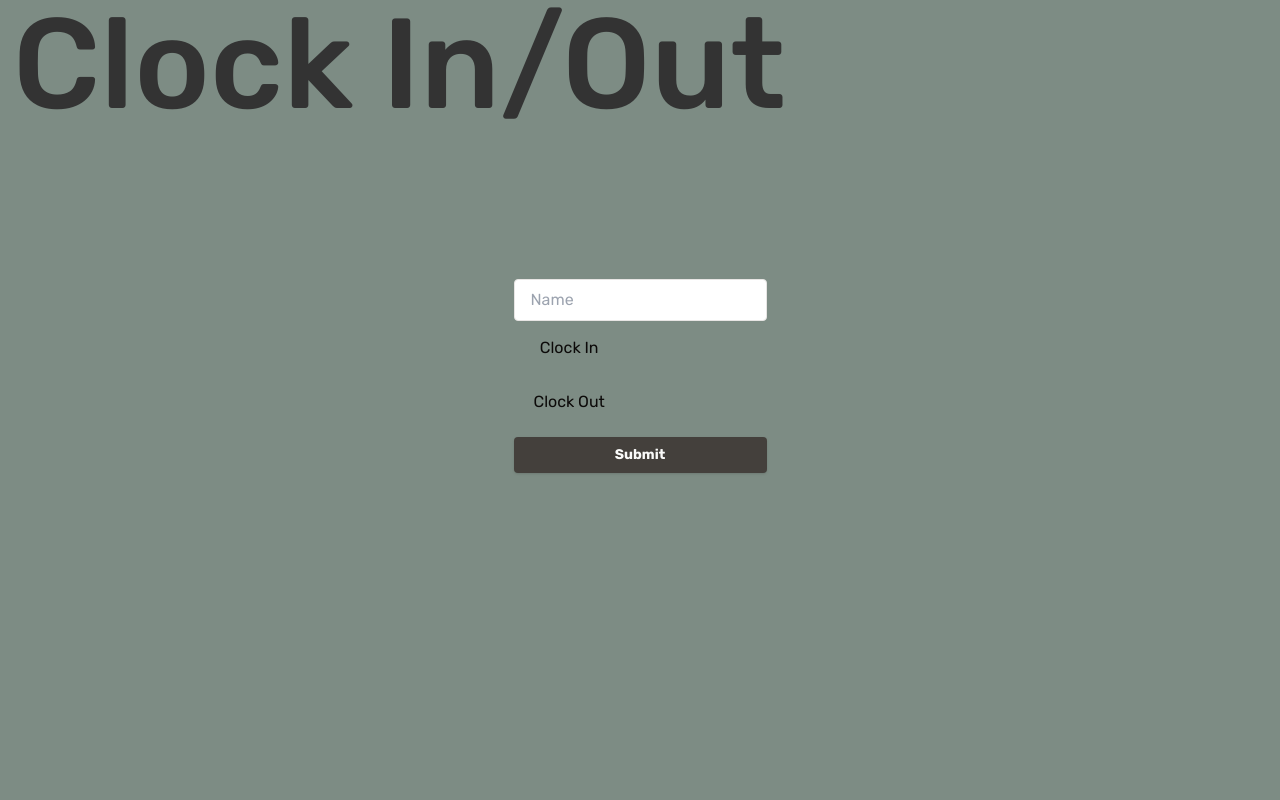
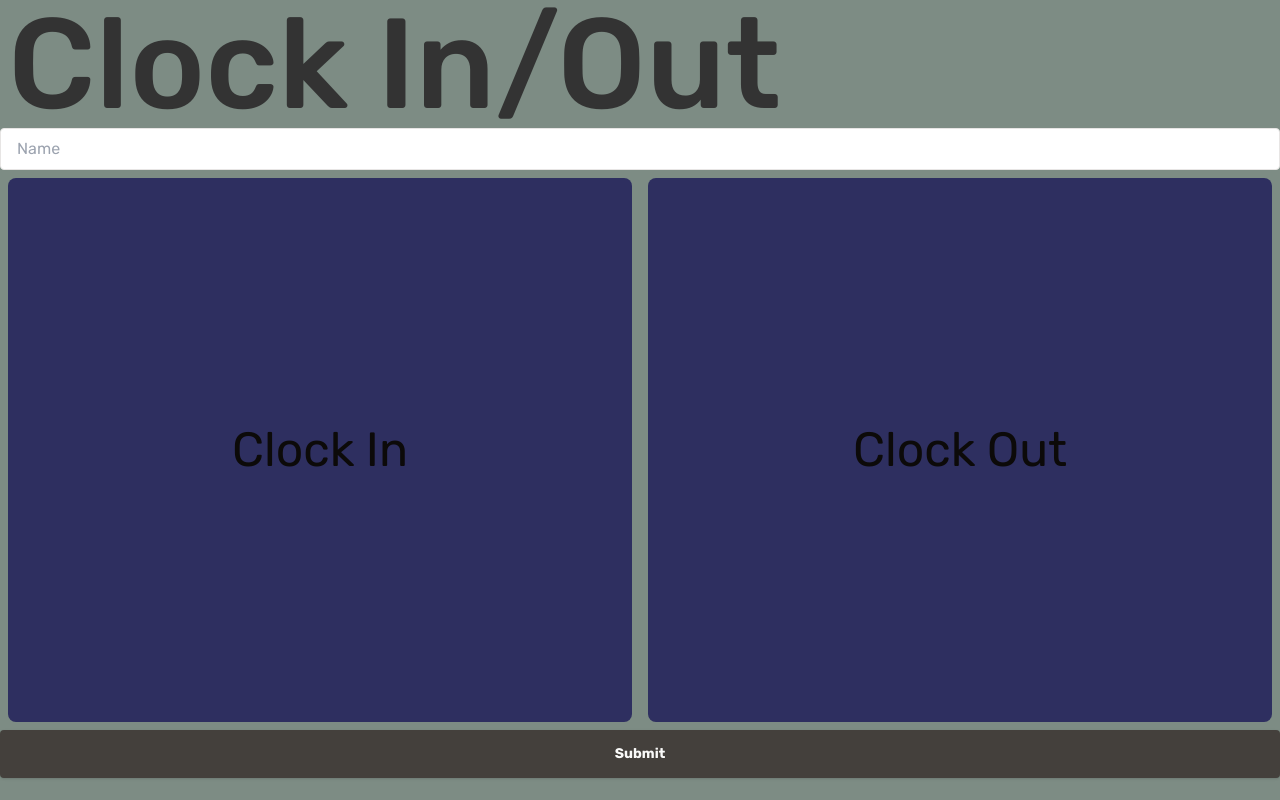
Before and after one commit to jetskiiiiiii/iuc-intern-portal, a Next.js app: page /clockinoutform in a window 1280 px wide. Built offline with nearby package versions, Linux system fonts and the light colour scheme.

Commit message:
UI changes

```diff
--- a/src/app/clockinoutform/components/clock-in-out-form.tsx
+++ b/src/app/clockinoutform/components/clock-in-out-form.tsx
@@ -6,7 +6,7 @@ import { useState, useEffect } from "react";
 import { Button } from "@/components/ui/button";
 
 import { submitEntryAction } from "../actions/clock-in-out-form-actions";
-import styles from "../ui/clock-in-out-form.module.css";
+import clock_in_out_form_styles from "../ui/clock-in-out-form.module.css";
 
 export default function ClockInOutForm() {
   const [ name, setName ] = useState<string>('');
@@ -40,11 +40,12 @@ export default function ClockInOutForm() {
 
   return (
     <div>
+
       <form
-        className="w-full outline-none items-center gap-2"
         action={async (formData) => {
           await handleSubmit(formData);}}>
-        <div id="nameField">
+
+        <div id="name-field" className="w-full">
           <input
             type="text"
             id="name"
@@ -56,48 +57,48 @@ export default function ClockInOutForm() {
             required/>
         </div>
 
-        <div id="statusButtons" className={styles['status-radio-container']}>
-          <div className="w-full">
+        <div id="status-buttons" className="flex h-[70vh]">
+          <div id="clock-in-button" className="w-full p-2">
             <input
               type="radio"
               id="status_clock_in"
               name="status"
               value="clock-in"
               onChange={(e) => setStatusClockIn(e.target.value)}
-              className={styles['status-radio']}
+              className="peer opacity-0 fixed w-0"
               required/>
             <label
               htmlFor="status_clock_in"
-              className={styles['status-radio-label']}>
+              className={`${clock_in_out_form_styles['status-radio-label']} p-[8rem] border-0 rounded-lg border-iuc-green text-5xl text-center flex items-center bg-iuc-blue justify-center w-full h-full peer-checked:bg-iuc-yellow`}>
               Clock In
             </label>
           </div>
 
-          <div className="w-full">
+          <div id="clock-out-button" className="w-full p-2">
             <input
               type="radio"
               id="status_clock_out"
               name="status"
               value="clock-out"
-              className={styles['status-radio']}/>
+              className="peer opacity-0 fixed w-0"/>
             <label
               htmlFor="status_clock_out"
-              className={styles['status-radio-label']}>
+              className={`${clock_in_out_form_styles['status-radio-label']} p-[8rem] border-0 rounded-lg border-iuc-green text-5xl text-center flex items-center bg-iuc-blue justify-center w-full h-full peer-checked:bg-iuc-yellow`}>
               Clock Out
             </label>
           </div>
         </div>
 
-        <div id="submitButton">
-         <Button type="submit" className="w-full font-bold py-4 px-4 my-2 rounded">
+        <div id="submit-button">
+         <Button type="submit" className="h-[3rem] w-full font-bold rounded">
            Submit
          </Button>
         </div>
 
       </form>
 
-      <div className="min-h-10">
-        {confirmation && <p className="text-black-500">{confirmation}</p>}
+      <div>
+        {confirmation && <p className="h-[10vh]">{confirmation}</p>}
       </div>
     </div>
   )
--- a/src/app/clockinoutform/page.tsx
+++ b/src/app/clockinoutform/page.tsx
@@ -1,15 +1,16 @@
 "use client";
 
 import ClockInOutForm from "./components/clock-in-out-form";
-import iuc_theme_styles from "@/components/ui/iuc-intern-portal.module.css"
+import iuc_styles from "@/components/ui/iuc-intern-portal.module.css"
 
 export default function Page() {
   return (
-    <main className="min-h-screen flex flex-col gap-4 items-center justify-center">
-      <section className="items-center">
-        <h1 className={iuc_theme_styles["iuc-intern-portal-header"]}>Clock In/Out</h1>
+    <main className={`${iuc_styles['page-body']}`}>
+        <div className={iuc_styles["page-title"]}>
+          <h1>Clock In/Out</h1>
+        </div>
+
         <ClockInOutForm />
-      </section>
     </main>
   );
 }
--- a/src/app/clockinoutform/ui/clock-in-out-form.module.css
+++ b/src/app/clockinoutform/ui/clock-in-out-form.module.css
@@ -1,38 +1,5 @@
 /* /components/clockinoutform/clock-in-out-form.module.css */
 
-/* radio buttons for status */
-.status-radio-container { /* Container for styling */
-  position: relative; /* Needed for absolute positioning of the input */
-  display: inline-block; /* Treat as inline element */
+.status-radio-label { /* The styled button element */
+  transition: border-color 0.3s, background-color 0.3s;
 }
-
-.status-radio {
-  opacity: 0;
-  position: fixed;
-  width: 0;
-}
-
-.status-radio-label { /* The styled button element */
-  padding: 15px 20px;
-  border: 2px solid rounded var(--iuc-green);
-  border-radius: 10px;
-  font-size: 16px;
-  text-align: center;
-  transition: border-color 0.3s, background-color 0.3s;
-  display: flex; /* Use flexbox for vertical centering */
-  align-items: center; /* Vertically center the text */
-  justify-content: center; /* Horizontally center the text */
-  width: 100%;
-  height: 100%;
-}
-
-.status-radio:checked + .status-radio-label { /* Style the button when checked */
-  background-color: var(--iuc-yellow);
-}
-
-.status-radio:focus + .status-radio-label {
-  outline: none;
-  box-shadow: 0 0 5px rgba(0, 123, 255, 0.5);
-}
-
-/* TODO: submit button */
--- a/src/app/page.tsx
+++ b/src/app/page.tsx
@@ -1,13 +1,13 @@
 "use client";
 
 import "./globals.css"
-import app_styles from "../components/ui/iuc-intern-portal.module.css"
+import iuc_styles from "../components/ui/iuc-intern-portal.module.css"
 
 export default function Home() {
   return (
-    <main className="min-h-screen flex flex-col gap-4 items-center justify-center">
-      <section className="items-center">
-        <h1 className={app_styles["iuc-intern-portal-header"]}>IUC INTERN PORTAL</h1>
+    <main className={`${iuc_styles['page-body']}`}>
+      <section className={iuc_styles["page-title"]}>
+        <h1>IUC INTERN PORTAL</h1>
       </section>
     </main>
   );
--- a/src/components/ui/iuc-intern-portal.module.css
+++ b/src/components/ui/iuc-intern-portal.module.css
@@ -1,11 +1,16 @@
-.iuc-intern-portal-header {
-  position: fixed; /* Stays at the top */
-  top: 0; /* Align to the top of the viewport */
-  left: 0;
+.page-body {
+  display: flex;
+  flex-direction: column;
+  min-height: 100vh;
+  margin: 0;
+}
+
+.page-title {
   width: 100%; /* Full width */
-  padding-left: 0.8rem;
-  line-height: 8rem;
-  z-index: 100; /* Ensure it's above other content */
+  height: 8rem;
+  display: flex;
+  align-items: center;
+  padding-left: 0.5rem;
   font-size: 8rem;
   font-weight: 500;
   font-stretch:ultra-expanded;
--- a/tailwind.config.ts
+++ b/tailwind.config.ts
@@ -49,7 +49,14 @@ export default {
   				'3': 'hsl(var(--chart-3))',
   				'4': 'hsl(var(--chart-4))',
   				'5': 'hsl(var(--chart-5))'
-  			}
+  			},
+
+        'iuc-pink': 'var(--iuc-pink)',
+        'iuc-black': 'var(--iuc-black)',
+        'iuc-blue': 'var(--iuc-blue)',
+        'iuc-yellow': 'var(--iuc-yellow)',
+        'iuc-green': 'var(--iuc-green)',
+
   		},
   		borderRadius: {
   			lg: 'var(--radius)',
```
